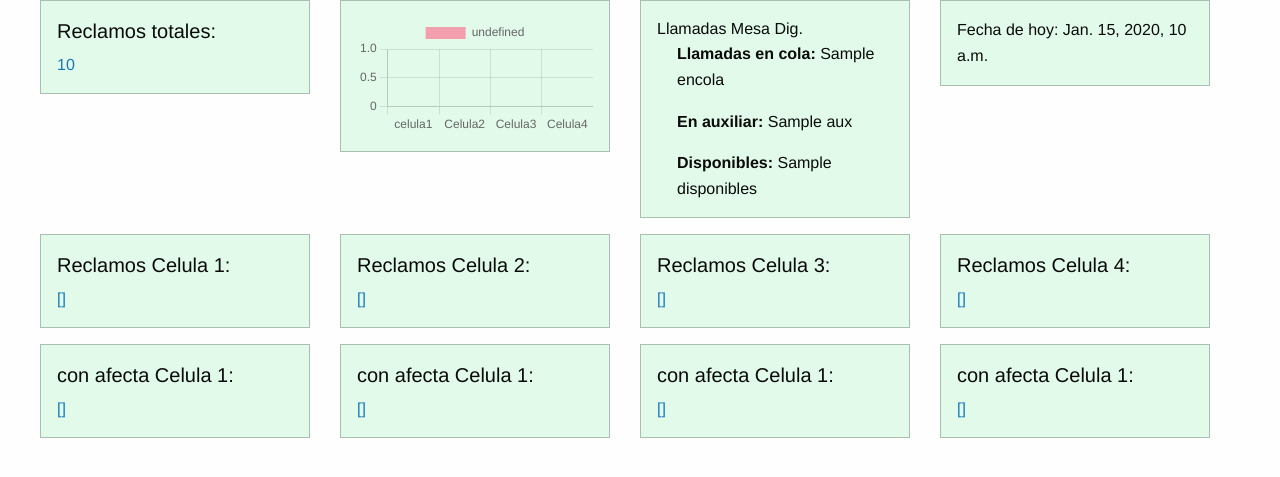
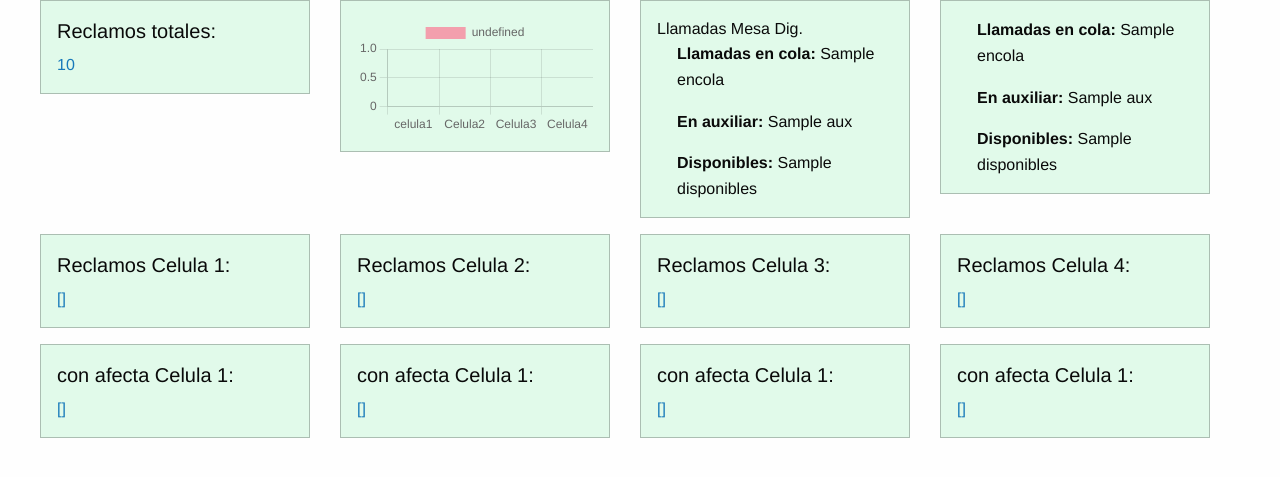
Before and after one commit to machoargentino123/paseguardia, a Django app: template templates/panel.html in a window 1280 px wide. Shown: the part 54-531 px from the top of the page. Run offline with Django 3.2, Linux system fonts and the light colour scheme; the template is opened without the code that fills it: most values are stand-ins (such as "Sample title", 1, 10 or a date in 2020); some libraries are stand-ins or nearby versions.

Commit message:
Hola Nahuel

```diff
--- a/templates/panel.html
+++ b/templates/panel.html
@@ -41,7 +41,11 @@ Panel de Monitoreo
                 </div>
                 <div class='cell large-3'>
                     <div class="callout success ">
-                        <p>Fecha de hoy: {{fecha}}</p>
+                    {% for i in llamadas_sd %}
+                        <ul><b>Llamadas en cola: </b>{{i.encola}}</ul>
+                        <ul><b>En auxiliar: </b>{{i.aux}}</ul>
+                        <ul><b>Disponibles: </b> {{i.disponibles}}</ul>
+                    {% endfor %}
                     </div>
                 </div>
 
```
Also changed, not shown: pasaje/views.py (+5 -2 lines).
